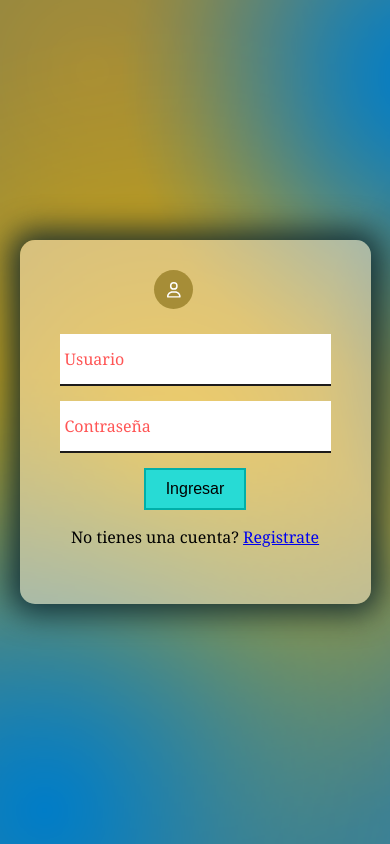
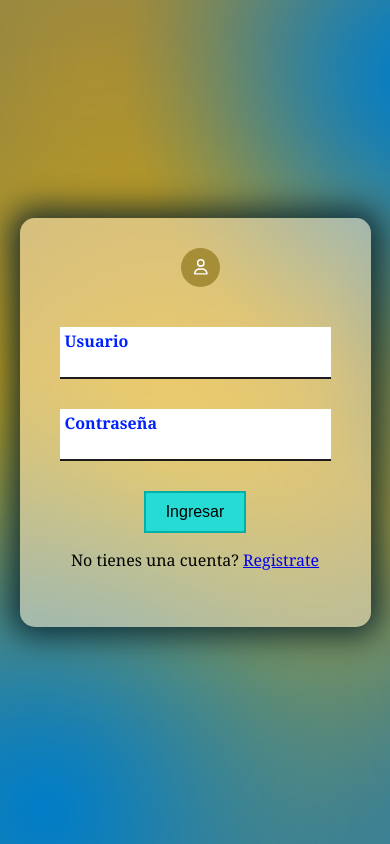
Before and after one commit to XaviX598/proyecto_grupo_3, a Vue app: page / in a window 390 px wide. Built offline with nearby package versions, Linux system fonts and the light colour scheme.

Commit message:
Login y registro responsivos

```diff
--- a/src/modules/acercamiento/pages/QuejasPage.vue
+++ b/src/modules/acercamiento/pages/QuejasPage.vue
@@ -11,9 +11,6 @@
             <div class="descripcion"> {{ opinion.descripcion }}</div>
             <div class="valoracion">Valoración: {{ opinion.valoracion }}</div>
         </div>
-    </div>
-    <div class="btn_irQuejas">
-        <button class="btnQuejas" @click="agregarQueja">Ingresar opinión</button>
     </div>
 </template>
 
--- a/src/modules/usuario/pages/LoginPage.vue
+++ b/src/modules/usuario/pages/LoginPage.vue
@@ -3,18 +3,16 @@
     <div class="wrapper">
       <div class="form-box login">
         <div class="user">
-          <font-awesome-icon class="userIcon" icon="fa-regular fa-user" style="color: #ffffff;" />
+          <font-awesome-icon
+            class="userIcon"
+            icon="fa-regular fa-user"
+            style="color: #ffffff"
+          />
         </div>
         <form @submit.prevent="verificarLogin">
           <div class="input-box">
-            <!-- <div>
-              <font-awesome-icon icon="fa-solid fa-user" style="color: #4a4a4a;" />
-            </div> -->
-            <div>
-              <input v-model="usuario" type="text" required />
+            <input v-model="usuario" type="text" required />
             <label>Usuario</label>
-            </div>
-
           </div>
           <div class="input-box">
             <input v-model="contraseña" type="password" required />
@@ -24,7 +22,9 @@
           <div class="login-register">
             <p>
               No tienes una cuenta?
-              <router-link to="/registro" class="register-link">Registrate</router-link>
+              <router-link to="/registro" class="register-link"
+                >Registrate</router-link
+              >
             </p>
           </div>
         </form>
@@ -84,7 +84,7 @@ export default {
   display: flex;
   justify-content: center;
   align-items: center;
-  background-image: url('../../../assets/degradado.png');
+  background-image: url("../../../assets/degradado.png");
   background-size: cover;
   background-repeat: repeat;
 }
@@ -95,7 +95,7 @@ export default {
 
 .user {
   display: flex;
-  background: #A68D37;
+  background: #a68d37;
   width: 10vw;
   height: 10vw;
   border-radius: 100px;
@@ -134,16 +134,16 @@ export default {
   position: absolute;
   top: 50%;
   left: 5px;
-  transform: translateY(-50%);
+  transform: translateY(-100%);
   font-size: 1em;
-  color: #ff5555;
-  font-weight: 500;
+  color: #0022ff;
+  font-weight: bold;
   pointer-events: none;
   transition: 0.5s;
 }
 
-.input-box input:focus~label,
-.input-box input:valid~label {
+.input-box input:focus ~ label,
+.input-box input:valid ~ label {
   top: -5px;
 }
 
@@ -157,24 +157,6 @@ export default {
   font-size: 1.1em;
   color: #1d1b1b;
   font-weight: 600;
-}
-
-.input-box .icon {
-  position: absolute;
-  right: 8px;
-  font-size: 1.2em;
-  color: #1d1b1b;
-  line-height: 57px;
-}
-
-.error-message {
-  display: flex;
-  color: #ff5555;
-  font-size: 1.2em;
-  font-weight: bold;
-  align-content: center;
-  justify-content: center;
-  margin-bottom: 20px;
 }
 
 h2 {
@@ -222,10 +204,15 @@ h2 {
     font-size: 1.5em;
   }
   .input-box {
-    margin: 15px 0;
+    margin: 30px 0;
+    height: 50px;
   }
   #button {
     font-size: 16px;
   }
+
+  .user {
+  left: 45%;
+}
 }
 </style>
--- a/src/modules/usuario/pages/RegistroPage.vue
+++ b/src/modules/usuario/pages/RegistroPage.vue
@@ -69,7 +69,6 @@ export default {
   },
   methods: {
     async registrarse() {
-
       this.usuario.contraseña = this.reverse(this.usuario.contraseña);
       const data = await ingresarUsuarioFachada(this.usuario);
       if (data === true && this.validarCedula(this.usuario.cedula)) {
@@ -103,24 +102,24 @@ export default {
 .pageRegistro {
   position: absolute;
   top: 0;
-  left: 0;
+  min-height: 100vh;
   width: 100%;
-  height: 150%;
   display: flex;
   justify-content: center;
   align-items: center;
-  background: #c2ffd3;
+  background-image: url("../../../assets/degradado.png");
+  background-size: cover;
+  background-repeat: repeat;
 }
 .wrapper {
   display: flex;
   justify-content: center;
   align-items: center;
-  width: 400px;
-  height: 1000px;
-  background: #ffebd2;
-  border: 6px solid #93e3d4;
+  margin: 25px 0px;
+  width: 35%;
+  background: rgb(255, 235, 210, 0.5);
   border-radius: 20px;
-  box-shadow: 0 0 30px rgba(0, 0, 0, 0.5);
+  box-shadow: 0 0 30px 10px rgb(0, 28, 44, 0.8);
 }
 .wrapper .form-box {
   width: 100%;
@@ -133,6 +132,7 @@ export default {
 }
 .input-box {
   position: relative;
+  background: white;
   width: 100%;
   height: 50px;
   border-bottom: 2px solid #1d1b1b;
@@ -142,10 +142,10 @@ export default {
   position: absolute;
   top: 50%;
   left: 5px;
-  transform: translateY(-50%);
+  transform: translateY(-100%);
   font-size: 1em;
-  color: #ff5555;
-  font-weight: 500;
+  color: #0022ff;
+  font-weight: bold;
   pointer-events: none;
   transition: 0.5s;
 }
@@ -172,19 +172,6 @@ export default {
   line-height: 57px;
 }
 
-.error-message {
-  display: flex;
-  color: #ff5555;
-  font-weight: bold;
-  align-content: center;
-  justify-content: center;
-  margin: 14px;
-}
-
-#button {
-  margin-top: 10px;
-}
-
 #button {
   background: #27dbd5;
   border: 2px solid #00afa9;
@@ -196,16 +183,41 @@ export default {
 
 @media (max-width: 768px) {
   .wrapper {
-    max-width: 100%;
-    border: 0;
+    width: 90%;
+    height: auto;
+    max-width: 400px;
   }
+  .form-box {
+    padding: 20px;
+  }
+  h2 {
+    font-size: 1.8em;
+  }
+  .input-box {
+    margin: 20px 0;
+  }
+  #button {
+    font-size: 18px;
+  }
+}
 
+@media screen and (max-width: 480px) {
+  .wrapper {
+    width: 90%;
+    max-width: none;
+  }
   .form-box {
     padding: 10px;
   }
-
-  .form-box h2 {
-    font-size: 1.2em;
+  h2 {
+    font-size: 1.5em;
+  }
+  .input-box {
+    margin: 30px 0;
+    height: 50px;
+  }
+  #button {
+    font-size: 16px;
   }
 }
 </style>
```
